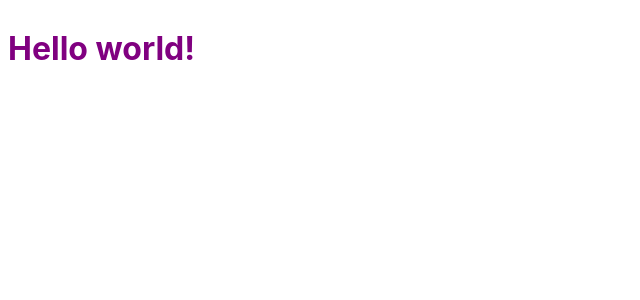
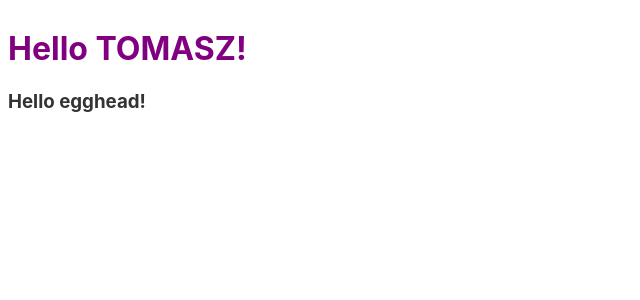
Before and after one commit to Annie-Huang/my-svelte-project, a Svelte app: page / in a window 1280 px wide. Shown: the top 300 px of the page, without its empty margins (0-640 px from the left). Built offline with nearby package versions, Linux system fonts and the light colour scheme.

Commit message:
{name.toUpperCase()}

```diff
--- a/src/App.svelte
+++ b/src/App.svelte
@@ -1,5 +1,6 @@
 <script>
-	export let name;
+	// export let name;
+	let name = "Tomasz";
 </script>
 
 <style>
@@ -8,4 +9,5 @@
 	}
 </style>
 
-<h1>Hello {name}!</h1>
+<h1>Hello {name.toUpperCase()}!</h1>
+<h3>Hello egghead!</h3>
```
Also changed, not shown: Note.txt (added).
